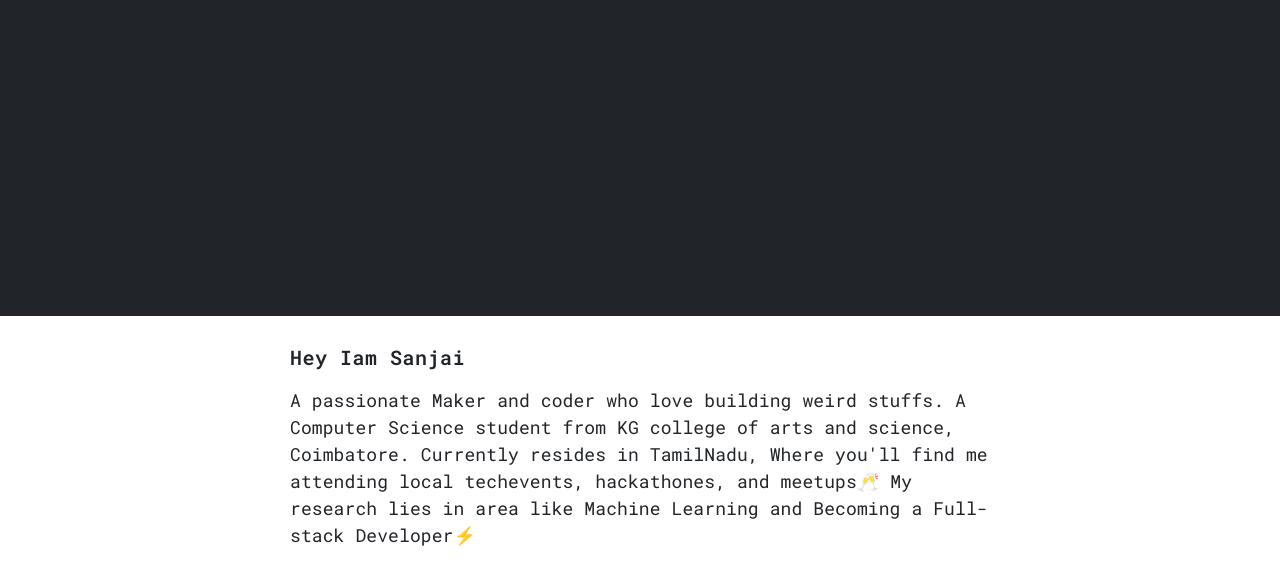
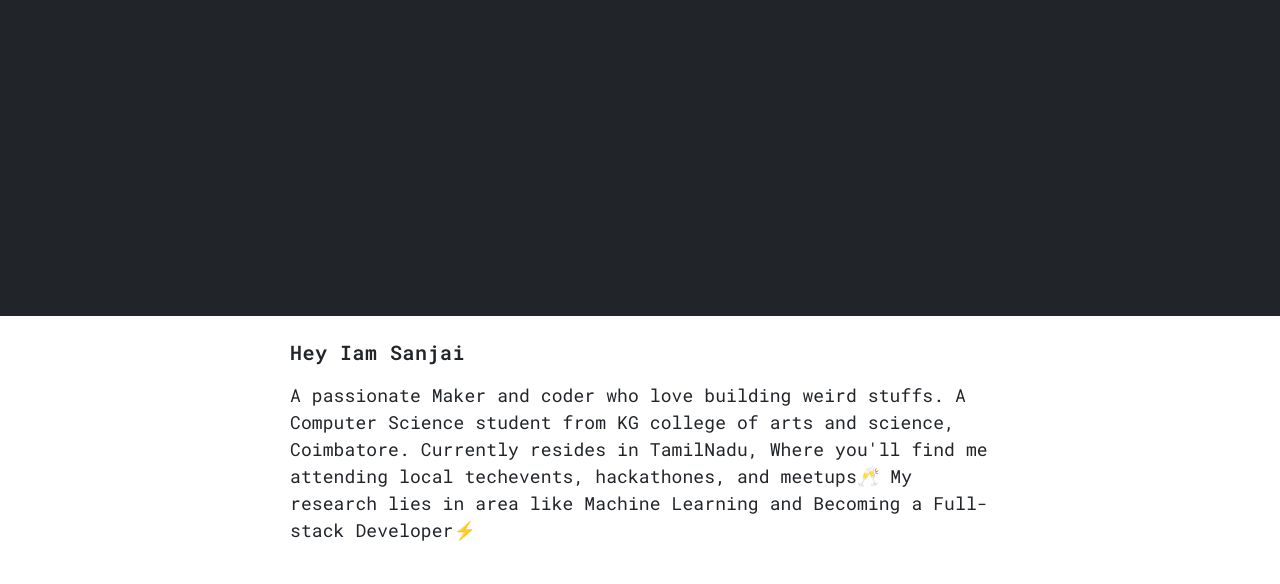
Before and after one commit to sanjaiKumar-s/programmerzilla, a plain HTML site: page index.html in a window 1280 px wide. Shown: the part 524-1108 px from the top of the page. Drawn offline with nearby package versions, Linux system fonts and the light colour scheme.

Commit message:
just updating stuff

```diff
--- a/css/style.css
+++ b/css/style.css
@@ -155,7 +155,7 @@ body {
 /* *******************/
 
 .section-hero {
-  margin: 3rem 0 9rem 0;
+  padding: 2.5rem;
 }
 
 .hero__txt p {
```
